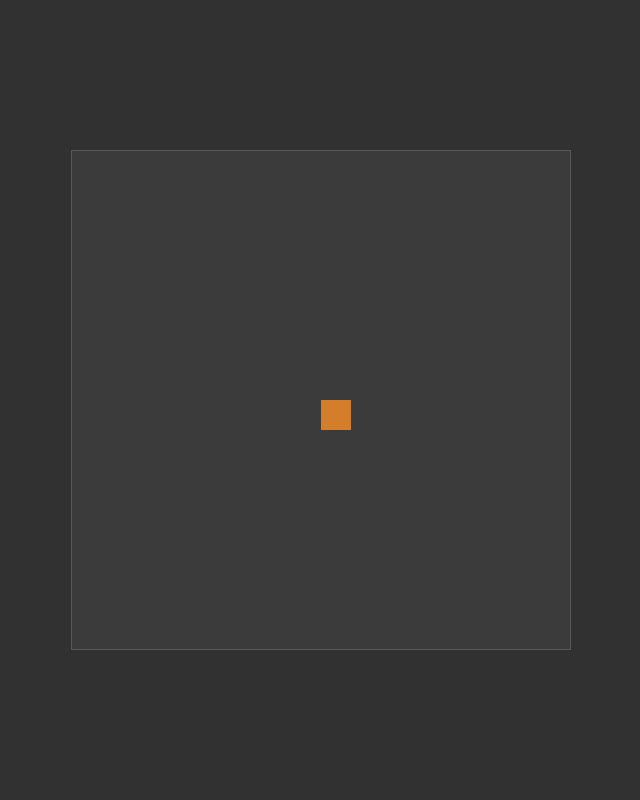
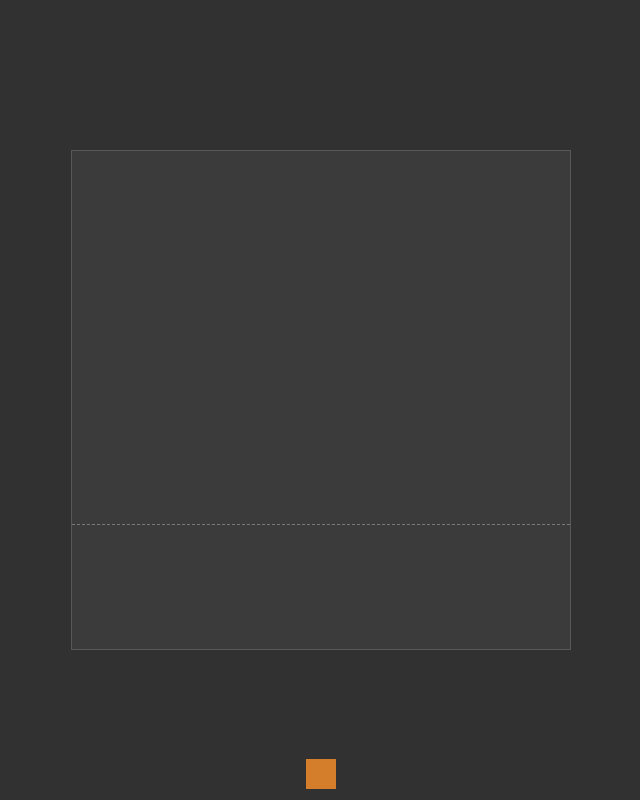
Before and after one commit to Kodehode-Stavanger/javascript-advanced-assignment-1-bendik-kodehode, a plain HTML site: page index.html in a window 1280 px wide. Both pictures are taken after a click on the element 640 px from the left and 400 px from the top of the page. Shown: the whole page, without its empty margins (319-959 px from the left). Drawn offline with Linux system fonts and the light colour scheme.

Commit message:
The box is now stops at the edges, instead of teleporting to other side

```diff
--- a/index.html
+++ b/index.html
@@ -9,7 +9,9 @@
 </head>
 <body>
     <main id="main">
-        <div id="box"></div>
+        <div id="container">
+            <div id="box"></div>
+        </div>
     </main>
 </body>
 </html>
--- a/script.js
+++ b/script.js
@@ -1,5 +1,6 @@
 const box = document.getElementById("box");
 const main = document.getElementById("main");
+const container = document.getElementById("container");
 
 box.style.width = "30px";
 box.style.height = "30px";
@@ -11,39 +12,49 @@ const boxWidth = parseInt(box.style.width)
 const mainHeight = parseInt(main.style.height)
 const mainWidth = parseInt(main.style.width)
 
-box.style.top = `${mainHeight - boxHeight}px`;
-box.style.left = `${(mainWidth / 2) - boxWidth}px`;
+container.style.height = `${mainHeight / 4}px`;
+container.style.width = `${mainWidth}px`;
+const containerHeight = parseInt(container.style.height);
+const containerWidth = parseInt(container.style.width);
+
+box.style.top = `${containerHeight - boxHeight}px`;
+box.style.left = `${(mainWidth / 2) - (boxWidth / 2)}px`;
 
 const moveSpeed = 20;
 
-window.addEventListener("keydown", (event) => {
+window.addEventListener("keypress", (event) => {
     const boxTop = parseInt(box.style.top);
     const boxLeft = parseInt(box.style.left)
 
     if (event.key === "w" || event.key === "ArrowUp") {
-        if (boxTop < (0 + boxHeight)) box.style.top = `${mainHeight - boxHeight}px`
+        if (boxTop < (0 + boxHeight)) box.style.top = "0px"
         else box.style.top = `${boxTop - moveSpeed}px`
     }
     else if (event.key === "s" || event.key === "ArrowDown") {
-        if (boxTop >= (mainHeight - boxHeight - moveSpeed)) box.style.top = "0px"
+        if (boxTop > (containerHeight - boxHeight - moveSpeed)) box.style.top = `${containerHeight - boxHeight}px`
         else box.style.top = `${boxTop + moveSpeed}px`
     }
     else if (event.key === "a" || event.key === "ArrowLeft") {
-        if (boxLeft < (0 + boxWidth)) box.style.left = `${mainWidth - boxWidth}px`
+        if (boxLeft < (0 + boxWidth)) box.style.left = "0px"
         else box.style.left = `${boxLeft - moveSpeed}px`
     }
     else if (event.key === "d" || event.key === "ArrowRight") {
-        if (boxLeft >= (mainWidth - boxWidth - moveSpeed)) box.style.left = "0px"
+        if (boxLeft >= (mainWidth - boxWidth - moveSpeed)) box.style.left = `${containerWidth - boxWidth}px`
         else box.style.left = `${boxLeft + moveSpeed}px`
     }
     // console.log(event)
     console.log(mainHeight - boxHeight)
-    console.log("pos: ", box.style.left)
+    console.log("posTop: ", box.style.top)
+    console.log("container height: ", containerHeight)
 })
 
+// function moveBox (direction) {
+//     while ()
+// }
+
 main.addEventListener("click", (event) => {
-    box.style.top = `${event.offsetY}px`
-    box.style.left = `${event.offsetX}px`
+    box.style.top = `${event.offsetY - (boxHeight / 2)}px`
+    box.style.left = `${event.offsetX - (boxWidth / 2)}px`
 
 
     console.log(event.offsetX)
--- a/style.css
+++ b/style.css
@@ -15,6 +15,14 @@ body {
 main {
     border: 1px solid rgb(88, 88, 88);
     background-color: rgb(59, 59, 59);
+    display: flex;
+    align-items: flex-end;
+}
+
+#container {
+    width: 100%;
+    height: 25%;
+    border-top: 1px dashed rgb(121, 121, 121);
 }
 
 #box {
```
